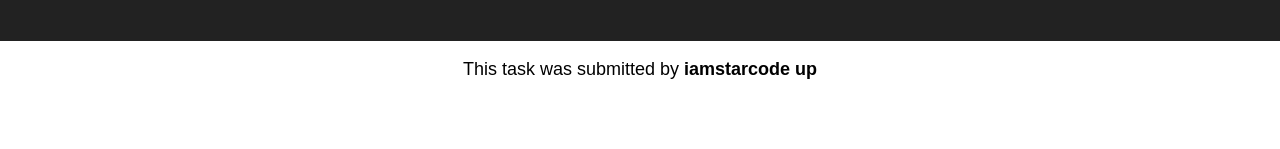
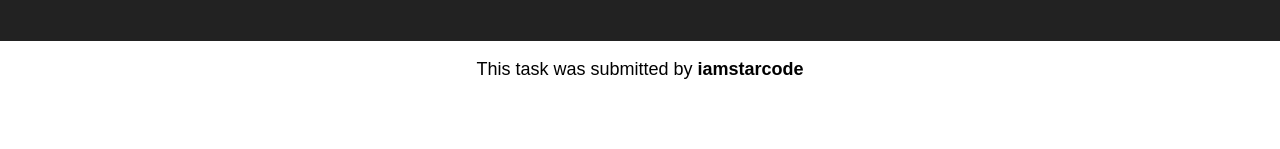
Before and after one commit to iamstarcode/hng9-devops-stage-4, a React (Create React App) app: page / in a window 1280 px wide. Shown: the part 149-298 px from the top of the page. Built offline with nearby package versions, Linux system fonts and the light colour scheme.

Commit message:
cicding jenkins

```diff
--- a/src/components/App.js
+++ b/src/components/App.js
@@ -11,7 +11,7 @@ class App extends Component {
           <h1 className="App-title">HNGi9 DevOps Stage4 Task</h1>
         </header>
         <p className="App-intro">
-          This task was submitted by <b>iamstarcode up</b>
+          This task was submitted by <b>iamstarcode</b>
         </p>
       </div>
     );
```
